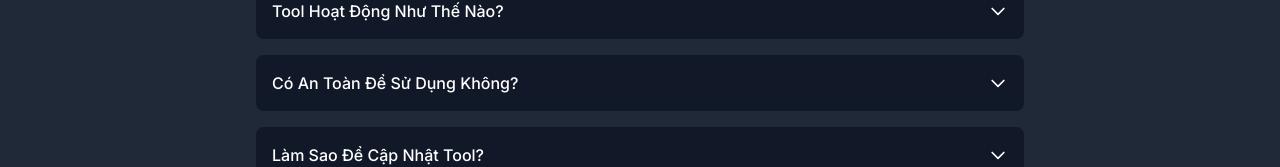
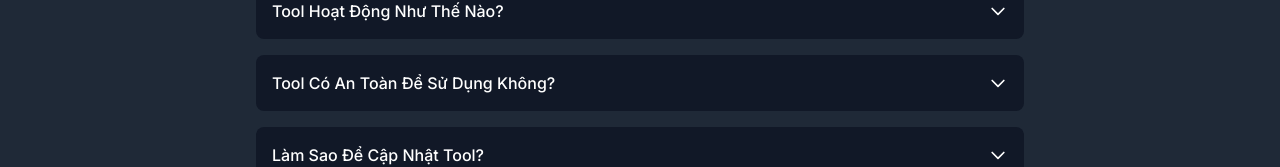
Before and after one commit to zaikaman/AirdropKillers, a Next.js app: page / in a window 1280 px wide. Shown: the part 3170-3337 px from the top of the page. Built offline with nearby package versions, Linux system fonts and the light colour scheme.

Commit message:
Rollback

```diff
--- a/src/components/FAQ.tsx
+++ b/src/components/FAQ.tsx
@@ -12,7 +12,7 @@ export default function FAQ() {
       answer: 'Tool sẽ tự động nhận diện và thực hiện các thao tác click cần thiết trên miniapp Telegram. Bạn chỉ cần cài đặt tool và để nó hoạt động tự động.'
     },
     {
-      question: 'Có An Toàn Để Sử Dụng Không?',
+      question: 'Tool Có An Toàn Để Sử Dụng Không?',
       answer: 'Hoàn toàn an toàn. Tool chỉ thực hiện các thao tác click đơn giản, không can thiệp vào dữ liệu hay thông tin cá nhân của bạn trên Telegram.'
     },
     {
```
